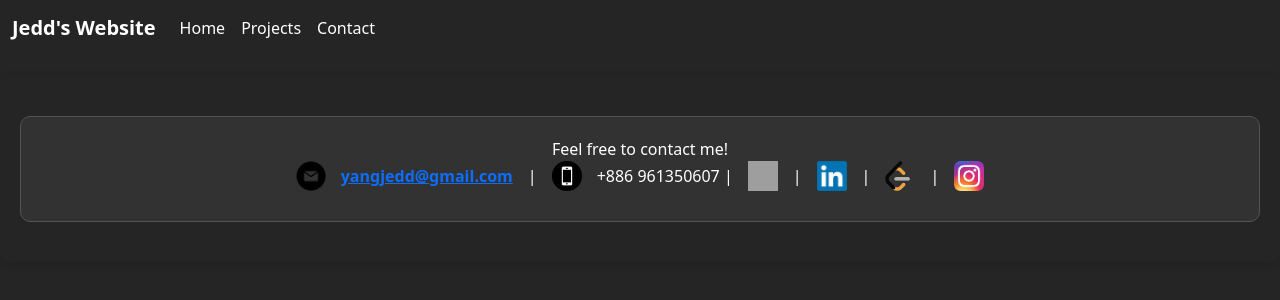
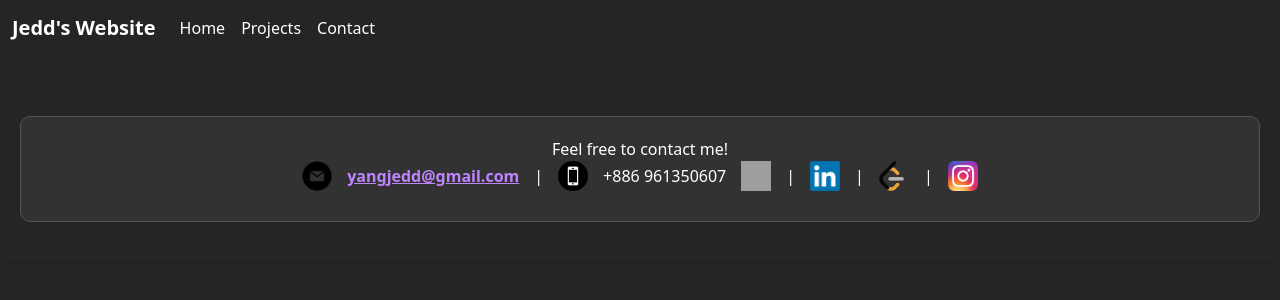
Before and after one commit to jeddiot/jedd-cv, a Jekyll site: the page built from contact.html, in a window 1280 px wide. Shown: the top 300 px of the page. Built offline with Jekyll 4.4.1, drawn with Linux system fonts in a browser that asks for light colours; grey boxes are pictures that could not be loaded.

Commit message:
Updated style.css

```diff
--- a/contact.html
+++ b/contact.html
@@ -8,7 +8,8 @@
     <div class="contact-info" style="margin-bottom: 10px;">
         <img src="pic/mail-logo.png" alt="Email" width="30" height="30">
         <a href="mailto:yangjedd@gmail.com">yangjedd@gmail.com</a> |
-        <img src="pic/phone-logo.png" alt="Phone" width="30" height="30"> +886 961350607 |
+        <img src="pic/phone-logo.png" alt="Phone" width="30" height="30"> +886 961350607
+        <br>
         <a href="https://github.com/jeddiot" target="_blank" class="icon-link">
             <img src="pic/github-logo.png" alt="GitHub" width="30" height="30">
         </a> |
--- a/style.css
+++ b/style.css
@@ -1,5 +1,5 @@
 a {
-    color: #be85ff;
+    color: #be85ff !important;
     text-decoration: none;
     font-weight: bold;
 }
```
